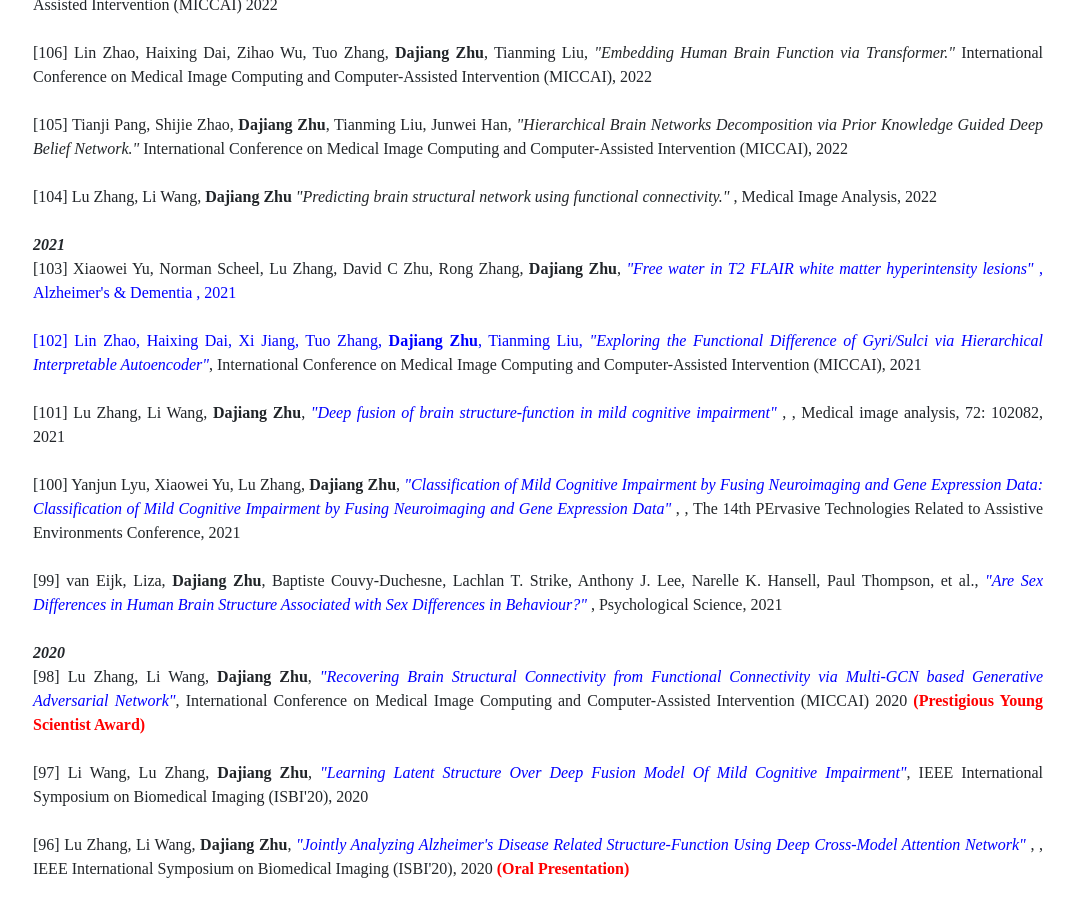
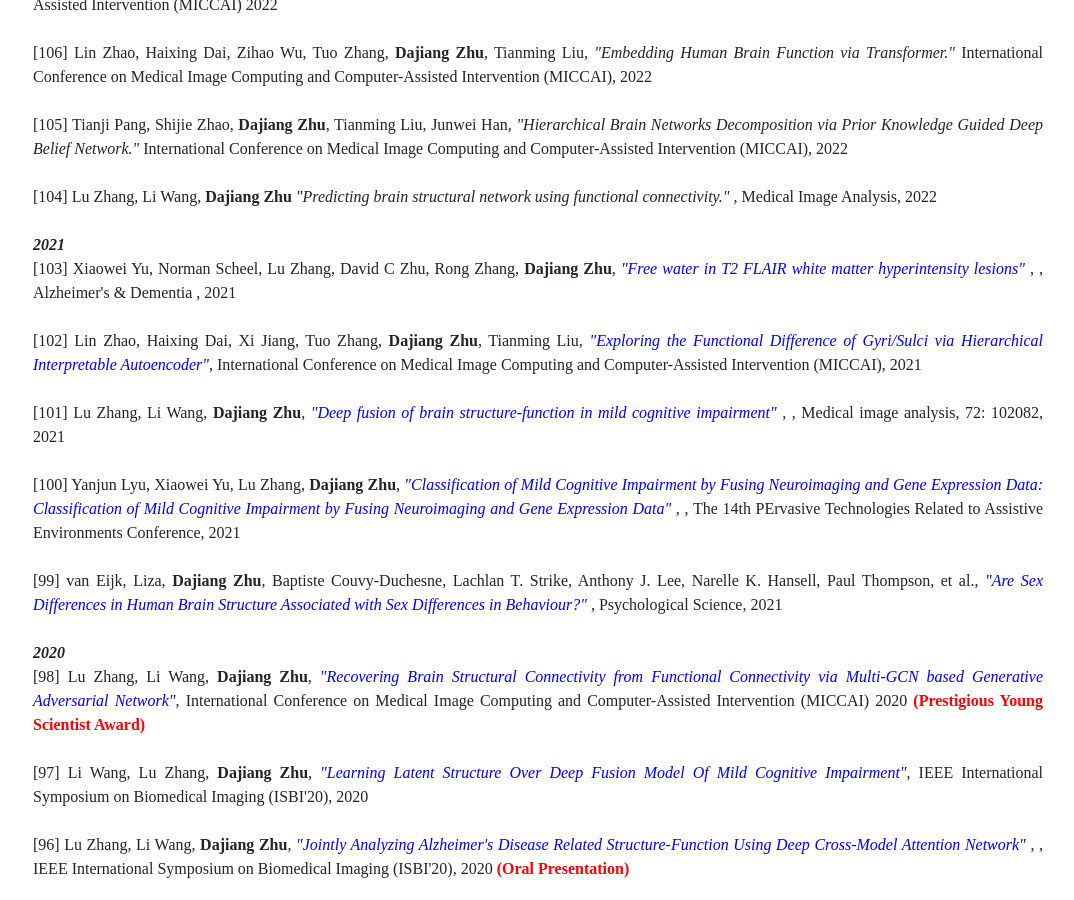
Before and after one commit to Deep-MI/Deep-MI.github.io, a Jekyll site: the page built from publications/index.html, in a window 1280 px wide and 900 px high, scrolled down 6603 px. Shown: the whole window, without its empty margins (122-1196 px from the left). Built offline with Jekyll 4.4.1, drawn with Linux system fonts in a browser that asks for light colours; nearby versions of some CDN libraries; comment, search, counter and statistics services are not loaded.

Commit message:
Update index.html

```diff
--- a/publications/index.html
+++ b/publications/index.html
@@ -278,7 +278,7 @@ group: publications
                             <i>2021</i>
                         </strong>
                         <br>
-                        [103] Xiaowei Yu, Norman Scheel, Lu Zhang, David C Zhu, Rong Zhang, <strong>Dajiang Zhu</strong>, <a href="https://alz-journals.onlinelibrary.wiley.com/doi/full/10.1002/alz.057398" style="color: blue;"><i>"Free water in T2 FLAIR white matter hyperintensity lesions" </i>
+                        [103] Xiaowei Yu, Norman Scheel, Lu Zhang, David C Zhu, Rong Zhang, <strong>Dajiang Zhu</strong>, <a href="https://alz-journals.onlinelibrary.wiley.com/doi/full/10.1002/alz.057398" style="color: blue;"><i>"Free water in T2 FLAIR white matter hyperintensity lesions" </i></a>,
                         , Alzheimer's & Dementia , 2021
 <br>
                         <br>
```
